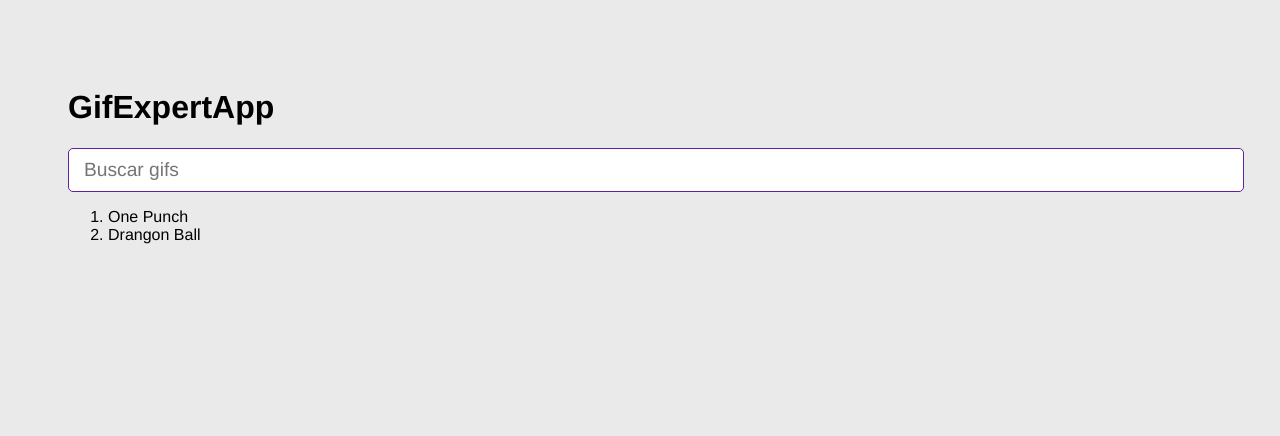
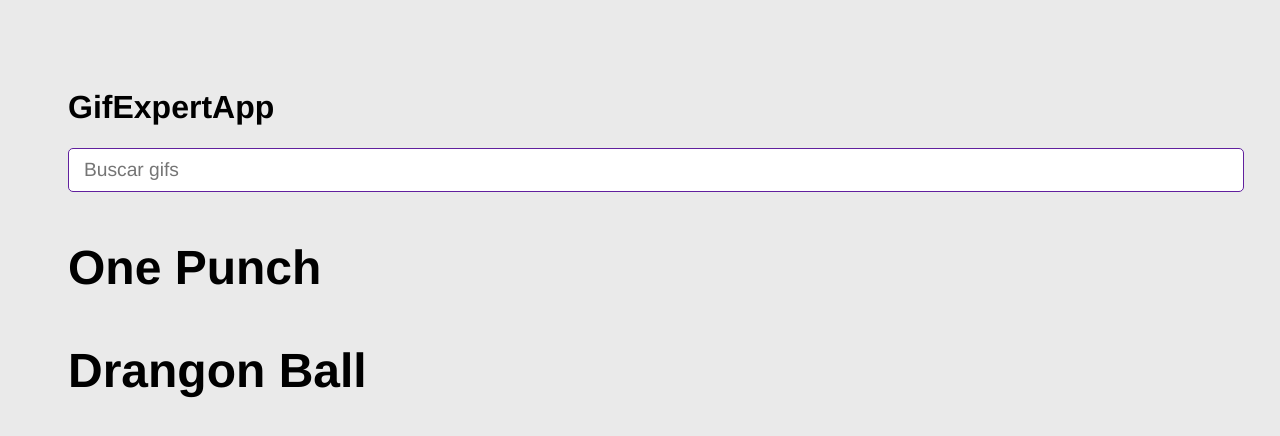
Before and after one commit to fernando258258/GifEAproyecto, a React (Vite) app: page / in a window 1280 px wide. Shown: the top 436 px of the page. Built offline with nearby package versions, Linux system fonts and the light colour scheme.

Commit message:
GifGrid - Nuevo componente

```diff
--- a/src/GifExpertApp.jsx
+++ b/src/GifExpertApp.jsx
@@ -1,5 +1,6 @@
 import { useState } from "react";
 import { AddCategory } from "./components/AddCategory";
+import { GifGrid } from "./components/GifGrid";
 
 export const GifExpertApp = () => {
   const [categories, setCategories] = useState(["One Punch", "Drangon Ball"]);
@@ -16,11 +17,9 @@
       <h1>GifExpertApp</h1>
       <AddCategory onNewCategory={(value) => onAddCategory(value)} />
 
-      <ol>
-        {categories.map((category) => {
-          return <li key={category}>{category}</li>;
-        })}
-      </ol>
+      {categories.map((category) => (
+        <GifGrid key={category} category={category} />
+      ))}
     </>
   );
 };
--- /dev/null
+++ b/src/components/GifGrid.jsx
@@ -0,0 +1,7 @@
+export const GifGrid = ({ category }) => {
+  return (
+    <>
+      <h3> {category} </h3>
+    </>
+  );
+};
```
